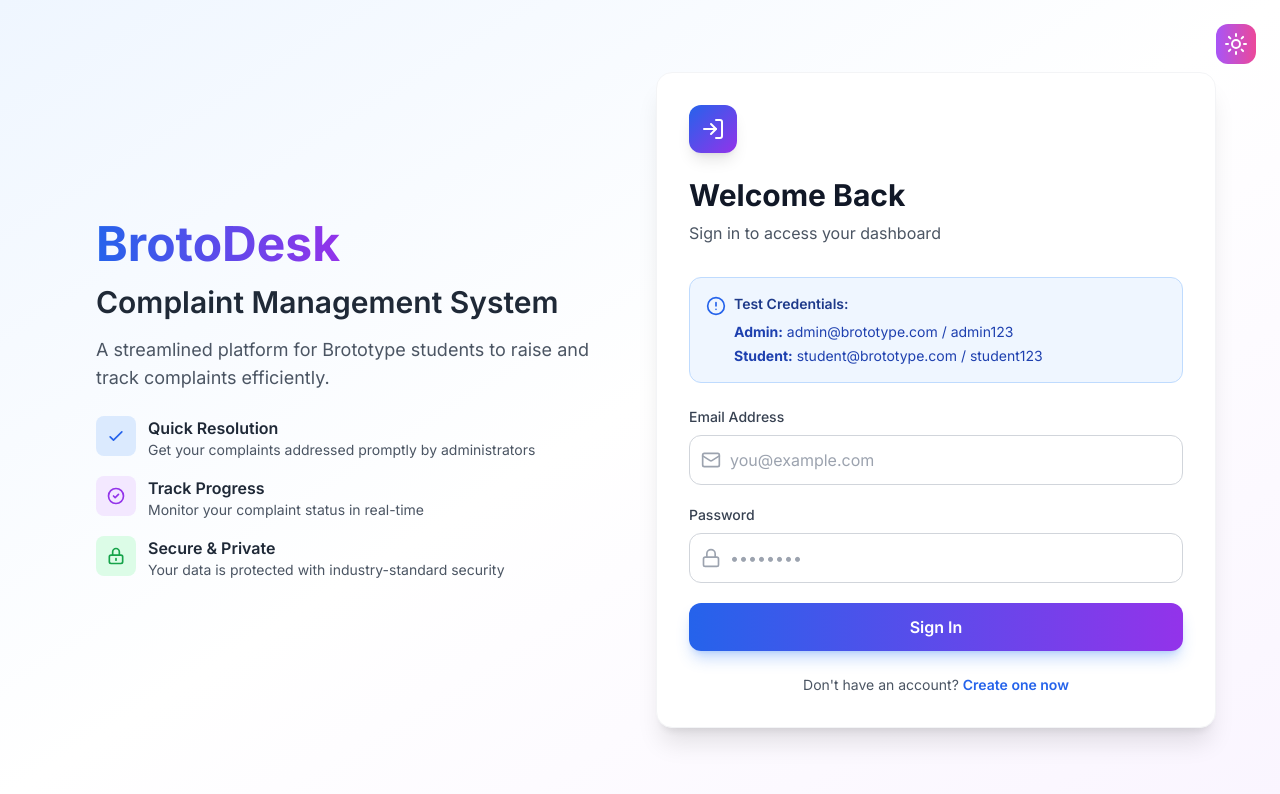
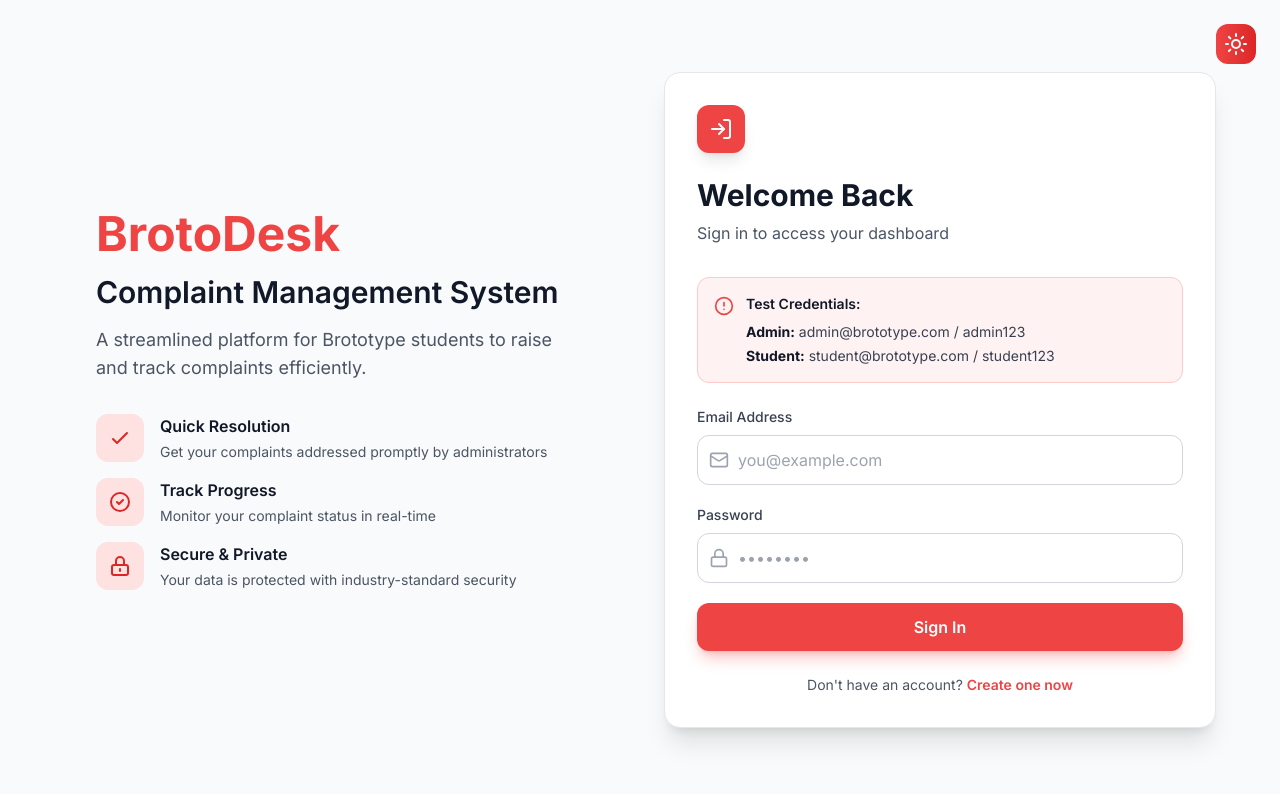
Before and after one commit to joellijo32/BrotoDesk, a React (Vite) app in the folder frontend/: page /login in a window 1280 px wide. Shown: the top 794 px of the page. Built offline with nearby package versions, Linux system fonts and the light colour scheme; no server answers; the HTML template or start-up script is replaced by a standard one.

Commit message:
Light theme (color theme) is ok. Black color theme needs renovaion

```diff
--- a/frontend/src/components/ThemeToggle.tsx
+++ b/frontend/src/components/ThemeToggle.tsx
@@ -7,7 +7,7 @@ export default function ThemeToggle() {
   return (
     <button
       onClick={toggleTheme}
-      className="relative group p-2 rounded-xl bg-gradient-to-r from-purple-500 to-pink-500 dark:from-purple-600 dark:to-pink-600 hover:shadow-glow transition-all duration-300 hover:scale-110"
+      className="relative group p-2 rounded-xl bg-gradient-to-r from-primary-500 to-primary-600 dark:from-primary-500 dark:to-primary-600 hover:shadow-glow transition-all duration-300 hover:scale-110"
       aria-label="Toggle theme"
     >
       <div className="relative w-6 h-6">
@@ -31,7 +31,7 @@ export default function ThemeToggle() {
       </div>
 
       {/* Glow effect on hover */}
-      <div className="absolute inset-0 rounded-xl bg-gradient-to-r from-purple-500 to-pink-500 opacity-0 group-hover:opacity-50 blur-xl transition-opacity duration-300"></div>
+      <div className="absolute inset-0 rounded-xl bg-gradient-to-r from-primary-500 to-primary-600 opacity-0 group-hover:opacity-50 blur-xl transition-opacity duration-300"></div>
     </button>
   )
 }
--- a/frontend/src/index.css
+++ b/frontend/src/index.css
@@ -11,8 +11,8 @@
   }
 
   .dark {
-    --toast-bg: #1e293b;
-    --toast-color: #e2e8f0;
+    --toast-bg: #0a0a0a;
+    --toast-color: #ffffff;
   }
 
   body {
@@ -21,18 +21,18 @@
   }
 
   .dark body {
-    @apply bg-dark-bg text-dark-text;
+    @apply bg-black text-white;
   }
 }
 
 @layer components {
   /* Buttons */
   .btn-primary {
-    @apply bg-gradient-to-r from-primary-600 to-primary-700 text-white px-6 py-2.5 rounded-xl hover:from-primary-700 hover:to-primary-800 transition-all duration-300 font-semibold shadow-lg hover:shadow-xl transform hover:-translate-y-0.5;
+    @apply bg-gradient-to-r from-primary-500 to-primary-600 text-white px-6 py-2.5 rounded-xl hover:from-primary-600 hover:to-primary-700 transition-all duration-300 font-semibold shadow-lg hover:shadow-xl transform hover:-translate-y-0.5;
   }
 
   .dark .btn-primary {
-    @apply from-purple-600 to-pink-600 hover:from-purple-700 hover:to-pink-700 shadow-dark-lg hover:shadow-glow;
+    @apply shadow-red-glow hover:shadow-red-glow-lg;
   }
 
   .btn-secondary {
@@ -40,16 +40,16 @@
   }
 
   .dark .btn-secondary {
-    @apply bg-dark-300 text-dark-text hover:bg-dark-200 border border-dark-border shadow-dark-lg;
+    @apply bg-dark-card text-white hover:bg-gray-800 border border-dark-border;
   }
 
   /* Inputs */
   .input {
-    @apply w-full px-4 py-2.5 border border-gray-300 rounded-xl focus:ring-2 focus:ring-primary-500 focus:border-transparent outline-none transition-all duration-300 bg-white;
+    @apply w-full px-4 py-2.5 border border-gray-300 rounded-xl focus:ring-2 focus:ring-primary-500 focus:border-transparent outline-none transition-all duration-300 bg-white text-gray-900;
   }
 
   .dark .input {
-    @apply bg-dark-300 border-dark-border text-dark-text placeholder-dark-muted focus:ring-purple-500 focus:bg-dark-200;
+    @apply bg-dark-card border-dark-border text-white placeholder-dark-muted focus:ring-primary-500;
   }
 
   /* Cards */
@@ -58,7 +58,7 @@
   }
 
   .dark .card {
-    @apply bg-dark-card border-dark-border shadow-dark-lg hover:shadow-dark-xl backdrop-blur-sm;
+    @apply bg-dark-card border-dark-border shadow-xl;
   }
 
   /* Status Badges */
@@ -68,11 +68,7 @@
 
   /* Gradient Text */
   .gradient-text {
-    @apply bg-gradient-to-r from-primary-600 to-purple-600 bg-clip-text text-transparent;
-  }
-
-  .dark .gradient-text {
-    @apply from-purple-400 to-pink-400;
+    @apply bg-gradient-to-r from-primary-500 to-primary-700 bg-clip-text text-transparent;
   }
 
   /* Scrollbar */
@@ -86,7 +82,7 @@
   }
 
   .dark ::-webkit-scrollbar-track {
-    @apply bg-dark-300;
+    @apply bg-black;
   }
 
   ::-webkit-scrollbar-thumb {
@@ -94,16 +90,16 @@
   }
 
   .dark ::-webkit-scrollbar-thumb {
-    @apply bg-dark-border rounded-full hover:bg-purple-600;
+    @apply bg-gray-700 rounded-full hover:bg-primary-500;
   }
 
   /* Animations */
   @keyframes glow {
     0%, 100% {
-      box-shadow: 0 0 20px rgba(167, 139, 250, 0.4);
+      box-shadow: 0 0 20px rgba(239, 68, 68, 0.4);
     }
     50% {
-      box-shadow: 0 0 30px rgba(167, 139, 250, 0.6);
+      box-shadow: 0 0 30px rgba(239, 68, 68, 0.6);
     }
   }
 
--- a/frontend/src/pages/Login.tsx
+++ b/frontend/src/pages/Login.tsx
@@ -40,64 +40,64 @@ export default function Login() {
   }
 
   return (
-    <div className="min-h-screen bg-gradient-to-br from-blue-50 via-white to-purple-50 dark:from-dark-bg dark:via-dark-300 dark:to-dark-200 flex items-center justify-center px-4 py-12 transition-colors duration-500">
+    <div className="min-h-screen bg-gray-50 dark:bg-black flex items-center justify-center px-4 py-12 transition-colors duration-500">
       {/* Theme Toggle - Floating */}
       <div className="fixed top-6 right-6 z-50">
         <ThemeToggle />
       </div>
 
-      <div className="w-full max-w-6xl grid lg:grid-cols-2 gap-8 items-center">
+      <div className="w-full max-w-6xl grid lg:grid-cols-2 gap-12 items-center">
 
         {/* Left Side - Branding */}
-        <div className="hidden lg:flex flex-col justify-center space-y-6 px-8">
+        <div className="hidden lg:flex flex-col justify-center space-y-8 px-8">
           <div className="space-y-4">
             <div className="inline-block">
-              <span className="text-5xl font-bold bg-gradient-to-r from-blue-600 to-purple-600 dark:from-purple-400 dark:to-pink-400 bg-clip-text text-transparent">
+              <span className="text-5xl font-bold text-primary-500 dark:text-primary-500">
                 BrotoDesk
               </span>
             </div>
-            <h2 className="text-3xl font-semibold text-gray-800 dark:text-dark-text">
+            <h2 className="text-3xl font-semibold text-gray-900 dark:text-white">
               Complaint Management System
             </h2>
-            <p className="text-lg text-gray-600 dark:text-dark-muted">
+            <p className="text-lg text-gray-600 dark:text-gray-400">
               A streamlined platform for Brototype students to raise and track complaints efficiently.
             </p>
           </div>
 
           <div className="space-y-4">
-            <div className="flex items-start space-x-3">
-              <div className="w-10 h-10 rounded-lg bg-blue-100 dark:bg-purple-900/30 flex items-center justify-center flex-shrink-0">
-                <svg className="w-5 h-5 text-blue-600 dark:text-purple-400" fill="none" stroke="currentColor" viewBox="0 0 24 24">
+            <div className="flex items-start space-x-4">
+              <div className="w-12 h-12 rounded-xl bg-primary-100 dark:bg-primary-900/20 flex items-center justify-center flex-shrink-0">
+                <svg className="w-6 h-6 text-primary-600 dark:text-primary-500" fill="none" stroke="currentColor" viewBox="0 0 24 24">
                   <path strokeLinecap="round" strokeLinejoin="round" strokeWidth={2} d="M5 13l4 4L19 7" />
                 </svg>
               </div>
               <div>
-                <h3 className="font-semibold text-gray-800 dark:text-dark-text">Quick Resolution</h3>
-                <p className="text-sm text-gray-600 dark:text-dark-muted">Get your complaints addressed promptly by administrators</p>
+                <h3 className="font-semibold text-gray-900 dark:text-white mb-1">Quick Resolution</h3>
+                <p className="text-sm text-gray-600 dark:text-gray-400">Get your complaints addressed promptly by administrators</p>
               </div>
             </div>
 
-            <div className="flex items-start space-x-3">
-              <div className="w-10 h-10 rounded-lg bg-purple-100 dark:bg-purple-900/30 flex items-center justify-center flex-shrink-0">
-                <svg className="w-5 h-5 text-purple-600 dark:text-purple-400" fill="none" stroke="currentColor" viewBox="0 0 24 24">
+            <div className="flex items-start space-x-4">
+              <div className="w-12 h-12 rounded-xl bg-primary-100 dark:bg-primary-900/20 flex items-center justify-center flex-shrink-0">
+                <svg className="w-6 h-6 text-primary-600 dark:text-primary-500" fill="none" stroke="currentColor" viewBox="0 0 24 24">
                   <path strokeLinecap="round" strokeLinejoin="round" strokeWidth={2} d="M9 12l2 2 4-4m6 2a9 9 0 11-18 0 9 9 0 0118 0z" />
                 </svg>
               </div>
               <div>
-                <h3 className="font-semibold text-gray-800 dark:text-dark-text">Track Progress</h3>
-                <p className="text-sm text-gray-600 dark:text-dark-muted">Monitor your complaint status in real-time</p>
+                <h3 className="font-semibold text-gray-900 dark:text-white mb-1">Track Progress</h3>
+                <p className="text-sm text-gray-600 dark:text-gray-400">Monitor your complaint status in real-time</p>
               </div>
             </div>
 
-            <div className="flex items-start space-x-3">
-              <div className="w-10 h-10 rounded-lg bg-green-100 dark:bg-green-900/30 flex items-center justify-center flex-shrink-0">
-                <svg className="w-5 h-5 text-green-600 dark:text-green-400" fill="none" stroke="currentColor" viewBox="0 0 24 24">
+            <div className="flex items-start space-x-4">
+              <div className="w-12 h-12 rounded-xl bg-primary-100 dark:bg-primary-900/20 flex items-center justify-center flex-shrink-0">
+                <svg className="w-6 h-6 text-primary-600 dark:text-primary-500" fill="none" stroke="currentColor" viewBox="0 0 24 24">
                   <path strokeLinecap="round" strokeLinejoin="round" strokeWidth={2} d="M12 15v2m-6 4h12a2 2 0 002-2v-6a2 2 0 00-2-2H6a2 2 0 00-2 2v6a2 2 0 002 2zm10-10V7a4 4 0 00-8 0v4h8z" />
                 </svg>
               </div>
               <div>
-                <h3 className="font-semibold text-gray-800 dark:text-dark-text">Secure & Private</h3>
-                <p className="text-sm text-gray-600 dark:text-dark-muted">Your data is protected with industry-standard security</p>
+                <h3 className="font-semibold text-gray-900 dark:text-white mb-1">Secure & Private</h3>
+                <p className="text-sm text-gray-600 dark:text-gray-400">Your data is protected with industry-standard security</p>
               </div>
             </div>
           </div>
@@ -105,26 +105,26 @@ export default function Login() {
 
         {/* Right Side - Login Form */}
         <div className="w-full">
-          <div className="bg-white dark:bg-dark-card rounded-2xl shadow-xl dark:shadow-dark-xl p-8 border border-gray-100 dark:border-dark-border backdrop-blur-sm">
+          <div className="bg-white dark:bg-dark-card rounded-2xl shadow-xl p-8 border border-gray-200 dark:border-dark-border">
             <div className="mb-8">
               <div className="flex items-center justify-center lg:justify-start mb-6">
-                <div className="w-12 h-12 bg-gradient-to-br from-blue-600 to-purple-600 dark:from-purple-500 dark:to-pink-500 rounded-xl flex items-center justify-center shadow-lg dark:shadow-glow">
+                <div className="w-12 h-12 bg-primary-500 rounded-xl flex items-center justify-center shadow-lg dark:shadow-red-glow">
                   <LogIn className="w-6 h-6 text-white" />
                 </div>
               </div>
-              <h1 className="text-3xl font-bold text-gray-900 dark:text-dark-text mb-2">Welcome Back</h1>
-              <p className="text-gray-600 dark:text-dark-muted">Sign in to access your dashboard</p>
+              <h1 className="text-3xl font-bold text-gray-900 dark:text-white mb-2">Welcome Back</h1>
+              <p className="text-gray-600 dark:text-gray-400">Sign in to access your dashboard</p>
             </div>
 
             {/* Sample Credentials Info */}
-            <div className="mb-6 p-4 bg-blue-50 dark:bg-purple-900/20 border border-blue-200 dark:border-purple-700/30 rounded-xl">
-              <div className="flex items-start space-x-2">
-                <AlertCircle className="w-5 h-5 text-blue-600 dark:text-purple-400 flex-shrink-0 mt-0.5" />
+            <div className="mb-6 p-4 bg-red-50 dark:bg-red-900/10 border border-red-200 dark:border-red-800/30 rounded-xl">
+              <div className="flex items-start space-x-3">
+                <AlertCircle className="w-5 h-5 text-primary-500 flex-shrink-0 mt-0.5" />
                 <div className="text-sm">
-                  <p className="font-semibold text-blue-900 dark:text-purple-300 mb-2">Test Credentials:</p>
-                  <div className="space-y-1 text-blue-800 dark:text-purple-200">
-                    <p><strong>Admin:</strong> admin@brototype.com / admin123</p>
-                    <p><strong>Student:</strong> student@brototype.com / student123</p>
+                  <p className="font-semibold text-gray-900 dark:text-white mb-2">Test Credentials:</p>
+                  <div className="space-y-1 text-gray-700 dark:text-gray-300">
+                    <p><strong className="text-gray-900 dark:text-white">Admin:</strong> admin@brototype.com / admin123</p>
+                    <p><strong className="text-gray-900 dark:text-white">Student:</strong> student@brototype.com / student123</p>
                   </div>
                 </div>
               </div>
@@ -132,19 +132,19 @@ export default function Login() {
 
             <form onSubmit={handleSubmit} className="space-y-5">
               <div>
-                <label htmlFor="email" className="block text-sm font-medium text-gray-700 dark:text-dark-text mb-2">
+                <label htmlFor="email" className="block text-sm font-medium text-gray-700 dark:text-gray-300 mb-2">
                   Email Address
                 </label>
                 <div className="relative">
                   <div className="absolute inset-y-0 left-0 pl-3 flex items-center pointer-events-none">
-                    <Mail className="h-5 w-5 text-gray-400 dark:text-dark-muted" />
+                    <Mail className="h-5 w-5 text-gray-400 dark:text-gray-500" />
                   </div>
                   <input
                     id="email"
                     type="email"
                     value={email}
                     onChange={(e) => setEmail(e.target.value)}
-                    className="block w-full pl-10 pr-4 py-3 border border-gray-300 dark:border-dark-border rounded-xl focus:ring-2 focus:ring-blue-500 dark:focus:ring-purple-500 focus:border-transparent transition-all outline-none text-gray-900 dark:text-dark-text dark:bg-dark-300"
+                    className="block w-full pl-10 pr-4 py-3 border border-gray-300 dark:border-gray-800 rounded-xl focus:ring-2 focus:ring-primary-500 focus:border-transparent transition-all outline-none text-gray-900 dark:text-white bg-white dark:bg-dark-card"
                     placeholder="you@example.com"
                     required
                   />
@@ -152,19 +152,19 @@ export default function Login() {
               </div>
 
               <div>
-                <label htmlFor="password" className="block text-sm font-medium text-gray-700 dark:text-dark-text mb-2">
+                <label htmlFor="password" className="block text-sm font-medium text-gray-700 dark:text-gray-300 mb-2">
                   Password
                 </label>
                 <div className="relative">
                   <div className="absolute inset-y-0 left-0 pl-3 flex items-center pointer-events-none">
-                    <Lock className="h-5 w-5 text-gray-400 dark:text-dark-muted" />
+                    <Lock className="h-5 w-5 text-gray-400 dark:text-gray-500" />
                   </div>
                   <input
                     id="password"
                     type="password"
                     value={password}
                     onChange={(e) => setPassword(e.target.value)}
-                    className="block w-full pl-10 pr-4 py-3 border border-gray-300 dark:border-dark-border rounded-xl focus:ring-2 focus:ring-blue-500 dark:focus:ring-purple-500 focus:border-transparent transition-all outline-none text-gray-900 dark:text-dark-text dark:bg-dark-300"
+                    className="block w-full pl-10 pr-4 py-3 border border-gray-300 dark:border-gray-800 rounded-xl focus:ring-2 focus:ring-primary-500 focus:border-transparent transition-all outline-none text-gray-900 dark:text-white bg-white dark:bg-dark-card"
                     placeholder="••••••••"
                     required
                   />
@@ -174,7 +174,7 @@ export default function Login() {
               <button
                 type="submit"
                 disabled={loading}
-                className="w-full bg-gradient-to-r from-blue-600 to-purple-600 dark:from-purple-600 dark:to-pink-600 text-white py-3 px-4 rounded-xl font-semibold hover:from-blue-700 hover:to-purple-700 dark:hover:from-purple-700 dark:hover:to-pink-700 focus:outline-none focus:ring-2 focus:ring-offset-2 focus:ring-blue-500 dark:focus:ring-purple-500 transition-all disabled:opacity-50 disabled:cursor-not-allowed shadow-lg shadow-blue-500/30 dark:shadow-purple-500/30 hover:shadow-xl transform hover:-translate-y-0.5"
+                className="w-full bg-primary-500 hover:bg-primary-600 dark:bg-primary-500 dark:hover:bg-primary-600 text-white py-3 px-4 rounded-xl font-semibold focus:outline-none focus:ring-2 focus:ring-offset-2 focus:ring-primary-500 transition-all disabled:opacity-50 disabled:cursor-not-allowed shadow-lg shadow-primary-500/30 dark:shadow-red-glow hover:shadow-xl transform hover:-translate-y-0.5"
               >
                 {loading ? (
                   <span className="flex items-center justify-center">
@@ -191,9 +191,9 @@ export default function Login() {
             </form>
 
             <div className="mt-6 text-center">
-              <p className="text-sm text-gray-600">
+              <p className="text-sm text-gray-600 dark:text-gray-400">
                 Don't have an account?{' '}
-                <Link to="/register" className="font-semibold text-blue-600 hover:text-blue-700 transition-colors">
+                <Link to="/register" className="font-semibold text-primary-500 hover:text-primary-600 dark:text-primary-400 dark:hover:text-primary-500 transition-colors">
                   Create one now
                 </Link>
               </p>
@@ -202,7 +202,7 @@ export default function Login() {
 
           {/* Mobile Branding */}
           <div className="lg:hidden mt-8 text-center">
-            <p className="text-gray-600">
+            <p className="text-gray-600 dark:text-gray-400">
               © 2025 BrotoDesk. All rights reserved.
             </p>
           </div>
--- a/frontend/src/pages/Register.tsx
+++ b/frontend/src/pages/Register.tsx
@@ -42,7 +42,7 @@ export default function Register() {
   }
 
   return (
-    <div className="min-h-screen flex items-center justify-center bg-gradient-to-br from-primary-50 to-primary-100 dark:from-dark-bg dark:via-dark-300 dark:to-dark-200 px-4 py-12">
+    <div className="min-h-screen flex items-center justify-center bg-gray-50 dark:bg-black px-4 py-12">
       {/* Theme Toggle */}
       <div className="fixed top-4 right-4 z-50">
         <ThemeToggle />
@@ -50,17 +50,17 @@ export default function Register() {
 
       <div className="max-w-md w-full">
         <div className="text-center mb-8">
-          <div className="inline-flex items-center justify-center w-16 h-16 bg-primary-600 dark:bg-gradient-to-r dark:from-purple-500 dark:to-pink-500 rounded-2xl mb-4 shadow-lg dark:shadow-glow">
+          <div className="inline-flex items-center justify-center w-16 h-16 bg-primary-500 rounded-2xl mb-4 shadow-lg dark:shadow-red-glow">
             <UserPlus className="w-8 h-8 text-white" />
           </div>
-          <h1 className="text-3xl font-bold text-gray-900 dark:text-dark-text">Create Account</h1>
-          <p className="text-gray-600 dark:text-dark-muted mt-2">Join BrotoDesk today</p>
+          <h1 className="text-3xl font-bold text-gray-900 dark:text-white">Create Account</h1>
+          <p className="text-gray-600 dark:text-gray-400 mt-2">Join BrotoDesk today</p>
         </div>
 
         <div className="card">
           <form onSubmit={handleSubmit} className="space-y-5">
             <div>
-              <label className="block text-sm font-medium text-gray-700 dark:text-dark-text mb-2">
+              <label className="block text-sm font-medium text-gray-700 dark:text-gray-300 mb-2">
                 Full Name
               </label>
               <input
@@ -74,7 +74,7 @@ export default function Register() {
             </div>
 
             <div>
-              <label className="block text-sm font-medium text-gray-700 dark:text-dark-text mb-2">
+              <label className="block text-sm font-medium text-gray-700 dark:text-gray-300 mb-2">
                 Email
               </label>
               <input
@@ -88,7 +88,7 @@ export default function Register() {
             </div>
 
             <div>
-              <label className="block text-sm font-medium text-gray-700 dark:text-dark-text mb-2">
+              <label className="block text-sm font-medium text-gray-700 dark:text-gray-300 mb-2">
                 Student ID (Optional)
               </label>
               <input
@@ -101,7 +101,7 @@ export default function Register() {
             </div>
 
             <div>
-              <label className="block text-sm font-medium text-gray-700 dark:text-dark-text mb-2">
+              <label className="block text-sm font-medium text-gray-700 dark:text-gray-300 mb-2">
                 Password
               </label>
               <input
@@ -115,7 +115,7 @@ export default function Register() {
             </div>
 
             <div>
-              <label className="block text-sm font-medium text-gray-700 dark:text-dark-text mb-2">
+              <label className="block text-sm font-medium text-gray-700 dark:text-gray-300 mb-2">
                 Confirm Password
               </label>
               <input
@@ -138,9 +138,9 @@ export default function Register() {
           </form>
 
           <div className="mt-6 text-center">
-            <p className="text-sm text-gray-600 dark:text-dark-muted">
+            <p className="text-sm text-gray-600 dark:text-gray-400">
               Already have an account?{' '}
-              <Link to="/login" className="text-primary-600 dark:text-purple-400 font-medium hover:text-primary-700 dark:hover:text-purple-300 transition-colors">
+              <Link to="/login" className="text-primary-500 hover:text-primary-600 dark:text-primary-400 dark:hover:text-primary-500 font-medium transition-colors">
                 Sign in here
               </Link>
             </p>
--- a/frontend/tailwind.config.js
+++ b/frontend/tailwind.config.js
@@ -8,55 +8,38 @@ export default {
   theme: {
     extend: {
       colors: {
+        // Brototype Red as Primary
         primary: {
-          50: '#f0f9ff',
-          100: '#e0f2fe',
-          200: '#bae6fd',
-          300: '#7dd3fc',
-          400: '#38bdf8',
-          500: '#0ea5e9',
-          600: '#0284c7',
-          700: '#0369a1',
-          800: '#075985',
-          900: '#0c4a6e',
+          50: '#fef2f2',
+          100: '#fee2e2',
+          200: '#fecaca',
+          300: '#fca5a5',
+          400: '#f87171',
+          500: '#ef4444', // Main Brototype Red
+          600: '#dc2626',
+          700: '#b91c1c',
+          800: '#991b1b',
+          900: '#7f1d1d',
         },
+        // Dark theme colors
         dark: {
-          50: '#f8fafc',
-          100: '#1e293b',
-          200: '#1a202e',
-          300: '#151b28',
-          400: '#0f1419',
-          500: '#0a0e13',
-          600: '#06090d',
-          700: '#030507',
-          800: '#020304',
-          900: '#000000',
-          bg: '#0f172a',
-          card: '#1e293b',
-          border: '#334155',
-          text: '#e2e8f0',
-          muted: '#94a3b8',
+          bg: '#000000',        // Pure black
+          card: '#0f0f0f',      // Very dark gray for cards
+          border: '#1f1f1f',    // Subtle border
+          text: '#ffffff',      // Pure white text
+          muted: '#a3a3a3',     // Muted gray text
         },
-        accent: {
-          purple: '#a78bfa',
-          pink: '#f472b6',
-          cyan: '#22d3ee',
-          gold: '#fbbf24',
-        }
       },
       fontFamily: {
         sans: ['Inter', 'system-ui', 'sans-serif'],
       },
       backgroundImage: {
-        'gradient-dark': 'linear-gradient(135deg, #667eea 0%, #764ba2 100%)',
-        'gradient-light': 'linear-gradient(135deg, #667eea 0%, #f093fb 100%)',
-        'gradient-accent': 'linear-gradient(135deg, #fa709a 0%, #fee140 100%)',
+        'gradient-primary': 'linear-gradient(135deg, #ef4444 0%, #dc2626 100%)',
+        'gradient-dark': 'linear-gradient(180deg, #000000 0%, #0f0f0f 100%)',
       },
       boxShadow: {
-        'dark-lg': '0 10px 30px -5px rgba(0, 0, 0, 0.5)',
-        'dark-xl': '0 20px 40px -10px rgba(0, 0, 0, 0.7)',
-        'glow': '0 0 20px rgba(167, 139, 250, 0.4)',
-        'glow-strong': '0 0 30px rgba(167, 139, 250, 0.6)',
+        'red-glow': '0 4px 20px rgba(239, 68, 68, 0.3)',
+        'red-glow-lg': '0 8px 30px rgba(239, 68, 68, 0.4)',
       }
     },
   },
```
Also changed, not shown: frontend/src/pages/AdminDashboard.tsx (+28 -28 lines), frontend/src/pages/ComplaintDetail.tsx (+19 -19 lines), frontend/src/pages/StudentDashboard.tsx (+34 -34 lines), 1 other file (tests, documents, lock files or other folders).
